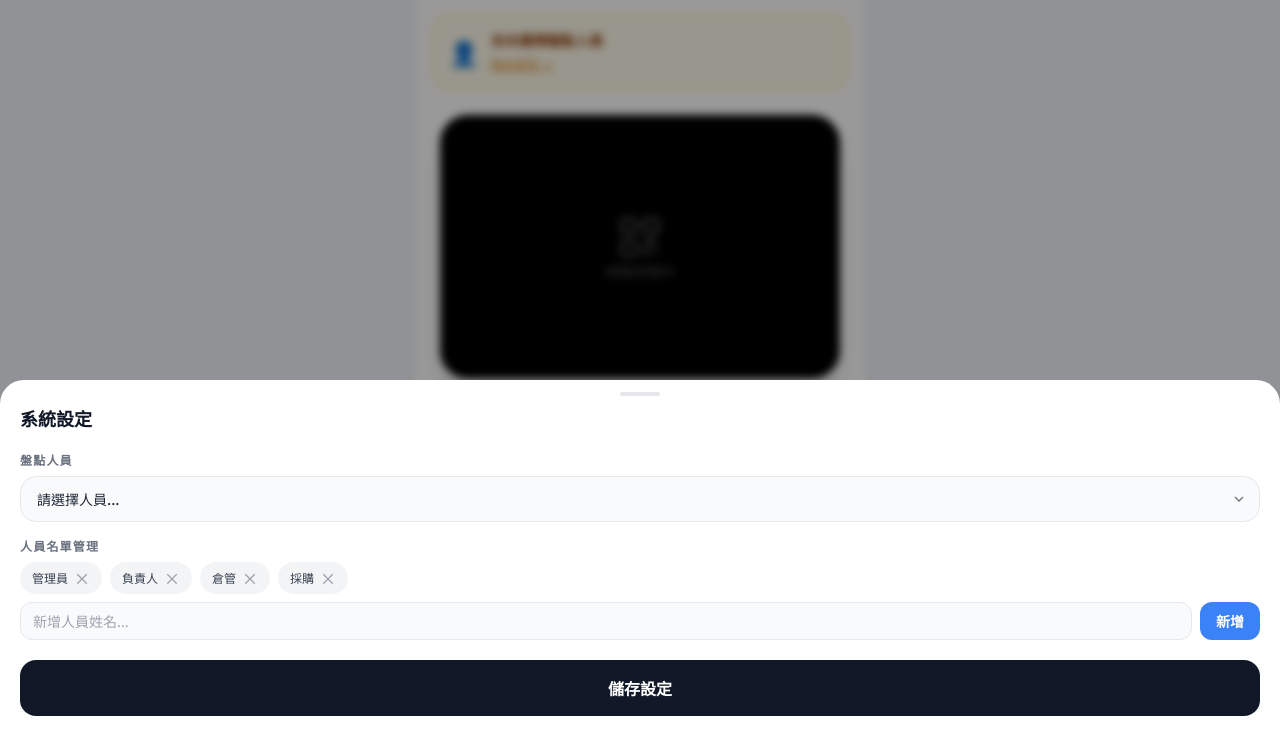
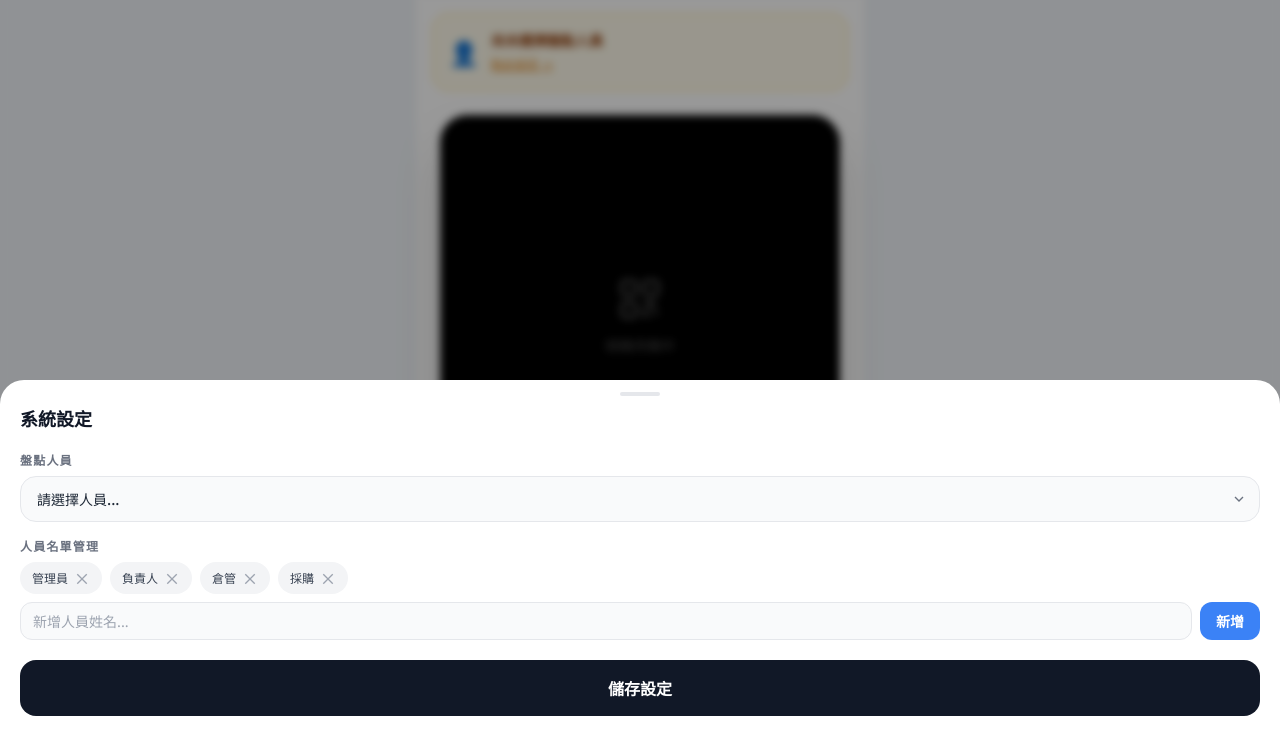
Before and after one commit to millerliang-jyt/jyt-incQRScanner, a plain HTML site: page index.html in a window 1280 px wide. Shown: the part 60-792 px from the top of the page. Drawn offline with nearby package versions, Linux system fonts and the light colour scheme.

Commit message:
Fix Camera ID Screen

```diff
--- a/index.html
+++ b/index.html
@@ -45,9 +45,9 @@
   <main class="flex-grow p-5 flex flex-col items-center gap-5">
 
     <!-- QR 掃描視窗 -->
-    <header class="flex items-center justify-center sticky top-16 overflow-hidden rounded-[2rem] aspect-[3/2] w-full shadow-xl bg-black border-4 border-white">
-      <div id="reader" :class="isScanning ? 'w-full h-full border-none' : 'absolute h-0 w-0'"></div>
-      <div v-if="!isScanning" class="flex flex-col items-center justify-center bg-black/60 pointer-events-none">
+    <header class="w-full relative sticky top-16 overflow-hidden rounded-[2rem] shadow-2xl bg-black aspect-square border-4 border-white">
+      <div id="reader" class="w-full h-full border-none"></div>
+      <div v-if="!isScanning" class="absolute inset-0 flex flex-col items-center justify-center gap-3 bg-black/60 pointer-events-none">
         <svg width="48" height="48" viewBox="0 0 24 24" fill="none" stroke="rgba(255,255,255,0.35)" stroke-width="1.5">
           <rect x="3" y="3" width="7" height="7" rx="1.5"/>
           <rect x="14" y="3" width="7" height="7" rx="1.5"/>
```
